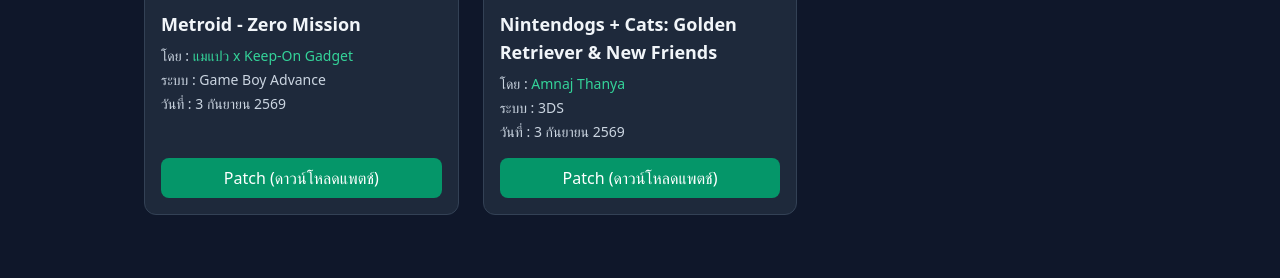
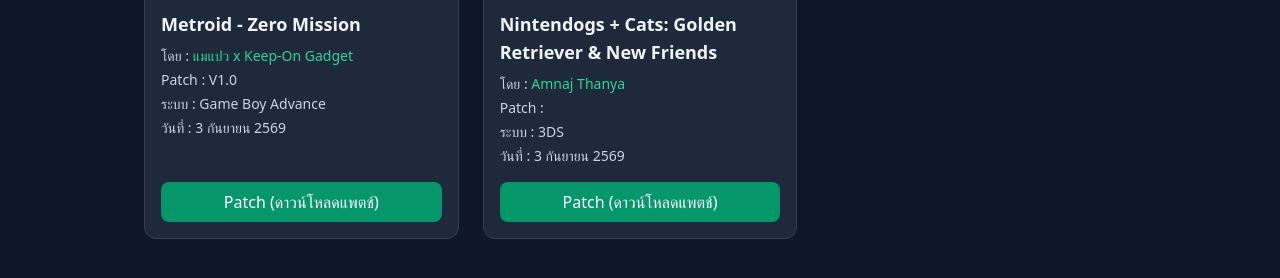
Before and after one commit to aicovermusic2-create/Rom-7hai, a plain HTML site: page index.html in a window 1280 px wide. Shown: the part 430-708 px from the top of the page. Drawn offline with nearby package versions, Linux system fonts and the light colour scheme.

Commit message:
index.html

```diff
--- a/index.html
+++ b/index.html
@@ -33,6 +33,7 @@
                         <p class="text-sm text-slate-300 mt-2">
                             โดย : <a href="https://www.facebook.com/maeepaew" target="_blank" class="text-emerald-400 hover:underline">แมแปว x Keep-On Gadget</a>
                         </p>
+                        <p class="text-sm text-slate-300 mt-1">Patch : V1.0</p>
                         <p class="text-sm text-slate-300 mt-1">ระบบ : Game Boy Advance</p>
                         <p class="text-sm text-slate-300 mt-1">วันที่ : 3 กันยายน 2569</p>
                     </div>
@@ -54,6 +55,7 @@
                         <p class="text-sm text-slate-300 mt-2">
                             โดย : <a href="https://www.facebook.com/DarKPoTaE" target="_blank" class="text-emerald-400 hover:underline">Amnaj Thanya</a>
                         </p>
+                        <p class="text-sm text-slate-300 mt-1">Patch : </p>
                         <p class="text-sm text-slate-300 mt-1">ระบบ : 3DS</p>
                         <p class="text-sm text-slate-300 mt-1">วันที่ : 3 กันยายน 2569</p>
                     </div>
```
